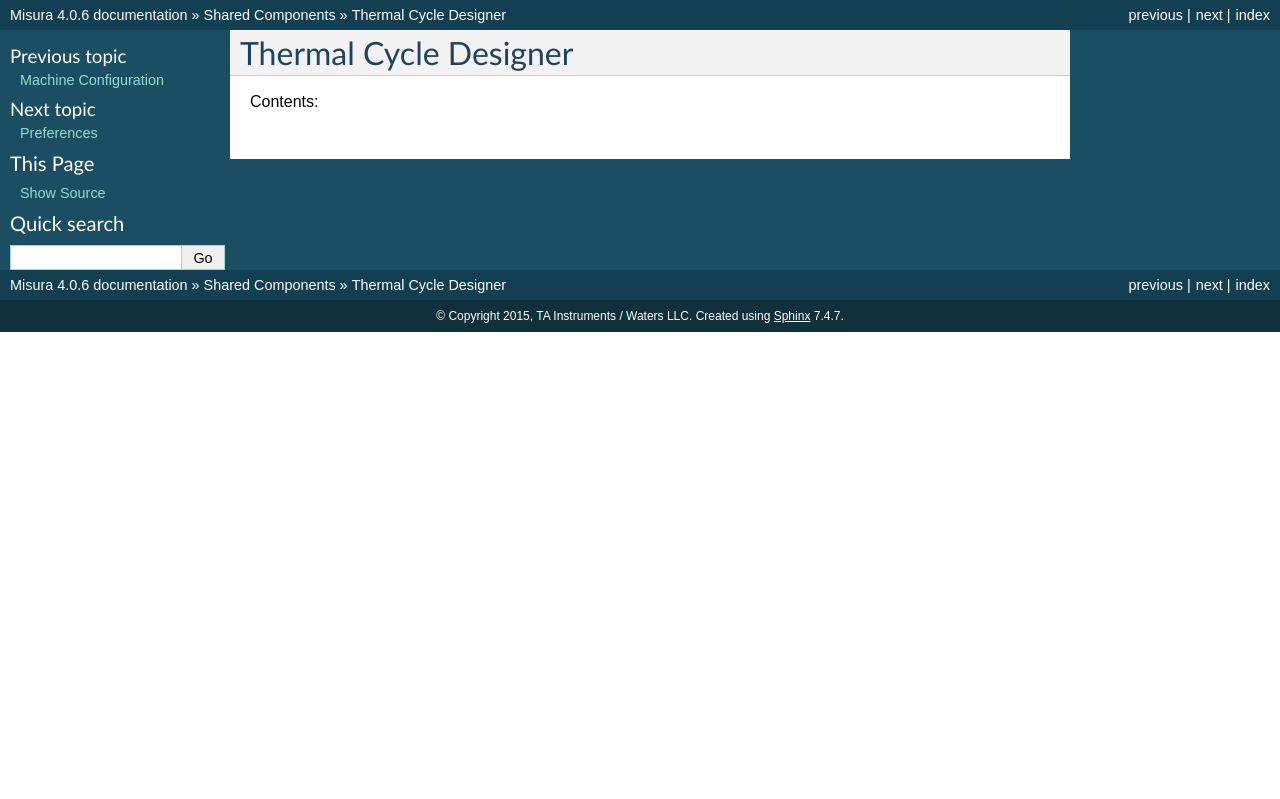
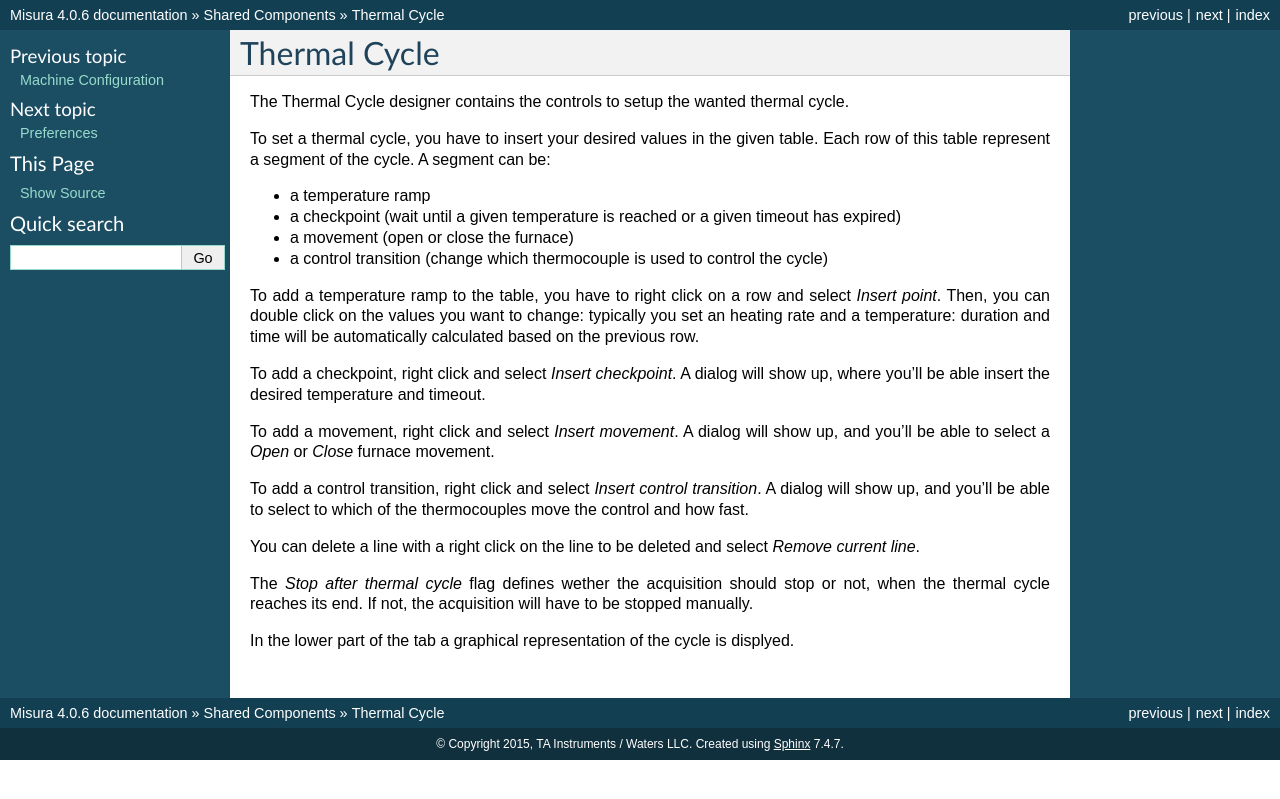
Before and after one commit to tainstr/misura.client, a Sphinx documentation site: the page built from misura/client/doc/components/thermal_cycle.rst, in a window 1280 px wide. Shown: the top 799 px of the page. Built offline with Sphinx 7.4.7, drawn with Linux system fonts in a browser that asks for light colours; formulas are drawn with MathJax 3.

Commit message:
moved thermal cycle designer doc in shared components

```diff
--- a/misura/client/doc/components/thermal_cycle.rst
+++ b/misura/client/doc/components/thermal_cycle.rst
@@ -1,7 +1,26 @@
-Thermal Cycle Designer
-==================================
+-------------
+Thermal Cycle
+-------------
 
-Contents:
+The Thermal Cycle designer contains the controls to setup the wanted thermal cycle.
 
-	.. toctree::
-		:maxdepth: 2
+To set a thermal cycle, you have to insert your desired values in the given table. Each row of this table represent a segment of the cycle. A segment can be:
+
+- a temperature ramp
+- a checkpoint (wait until a given temperature is reached or a given timeout has expired)
+- a movement (open or close the furnace)
+- a control transition (change which thermocouple is used to control the cycle)
+
+To add a temperature ramp to the table, you have to right click on a row and select *Insert point*. Then, you can double click on the values you want to change: typically you set an heating rate and a temperature: duration and time will be automatically calculated based on the previous row.
+
+To add a checkpoint, right click and select *Insert checkpoint*. A dialog will show up, where you'll be able insert the desired temperature and timeout.
+
+To add a movement, right click and select *Insert movement*. A dialog will show up, and you'll be able to select a *Open* or *Close* furnace movement.
+
+To add a control transition, right click and select *Insert control transition*. A dialog will show up, and you'll be able to select to which of the thermocouples move the control and how fast.
+
+You can delete a line with a right click on the line to be deleted and select *Remove current line*.
+
+The *Stop after thermal cycle* flag defines wether the acquisition should stop or not, when the thermal cycle reaches its end. If not, the acquisition will have to be stopped manually.
+
+In the lower part of the tab a graphical representation of the cycle is displyed.
```
Also changed, not shown: misura/client/doc/microscope.rst (+1 -26 lines).
